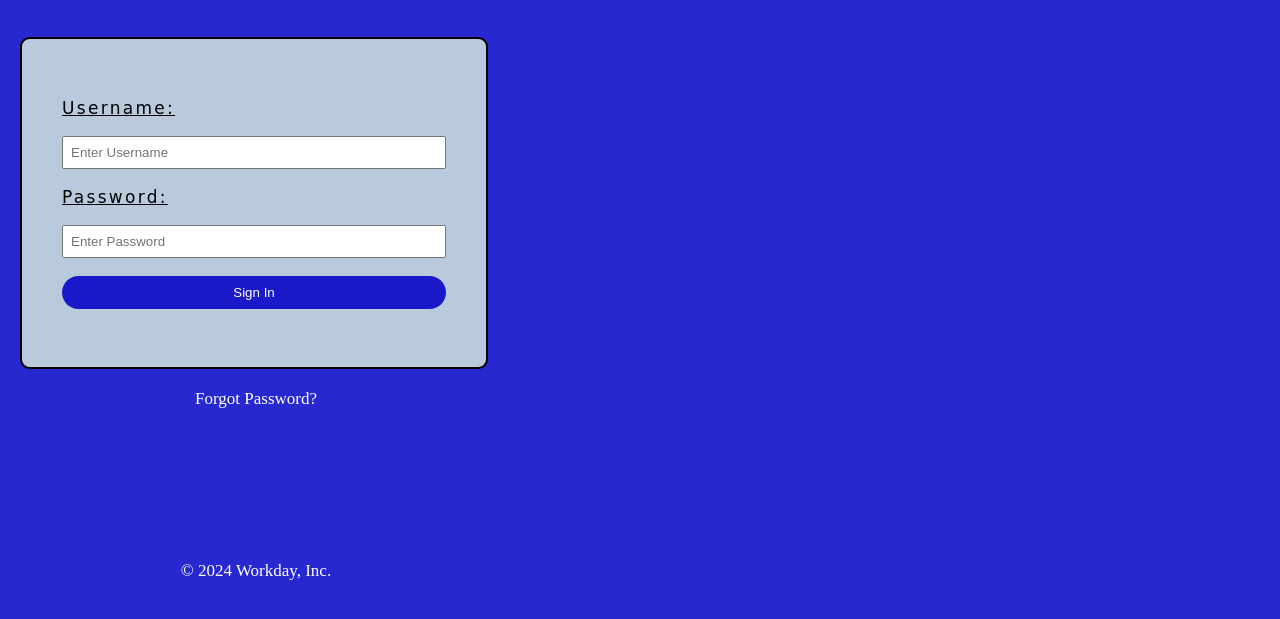
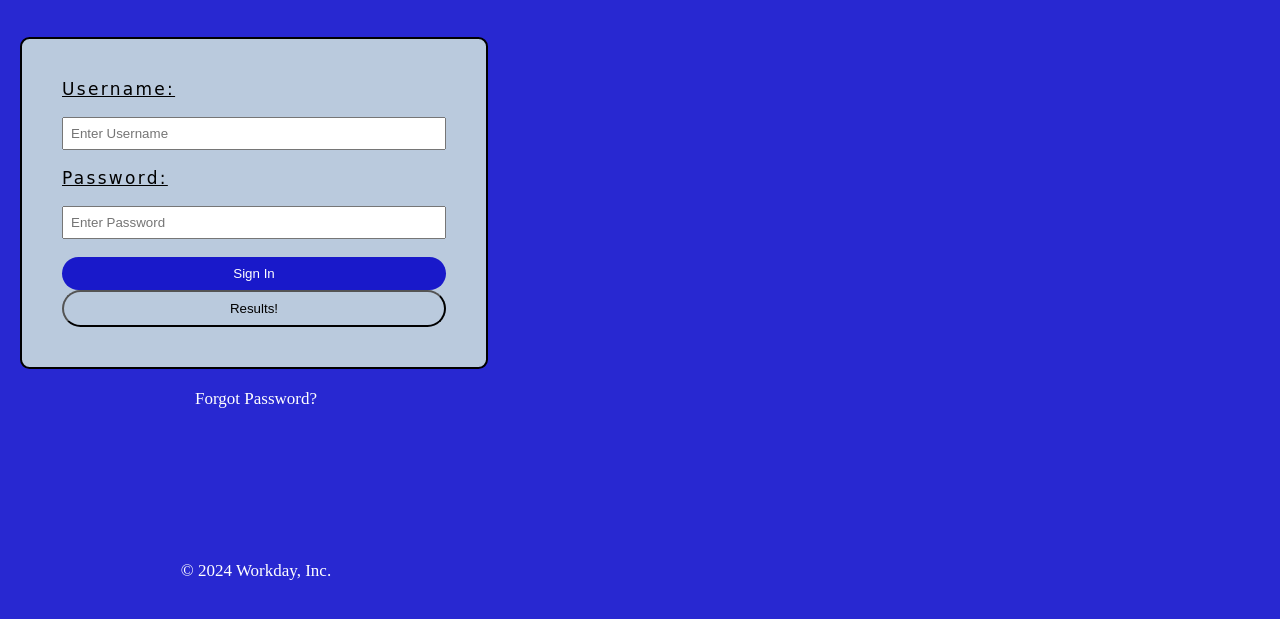
Before and after one commit to Soccermay/Workday-Login, a plain HTML site: page index.html in a window 1280 px wide. Shown: the part 129-748 px from the top of the page. Drawn offline with Linux system fonts and the light colour scheme.

Commit message:
added JS file

```diff
--- a/Work.css
+++ b/Work.css
@@ -68,6 +68,13 @@ h1 {
     color: rgb(255, 255, 255);
 }
 
+#Form > .btn-1 {
+    padding: 9px;
+    border-radius: 1.3rem;
+    background-color: var(--background);
+    cursor: pointer;
+}
+
 #Form > .btn:hover {
     color: rgb(255, 255, 255);
     transform: scale(1.2);
--- a/index.html
+++ b/index.html
@@ -17,6 +17,7 @@
             <input type="password" name="password" placeholder="Enter Password" required>
                     <br>
             <input type="button" value="Sign In" class="btn">
+            <button type="button" class="btn-1" onclick="getMilk()">Results!</button>
     </form>
 
     <div class="container">
```
Also changed, not shown: script.js (added, +42 -0 lines).
